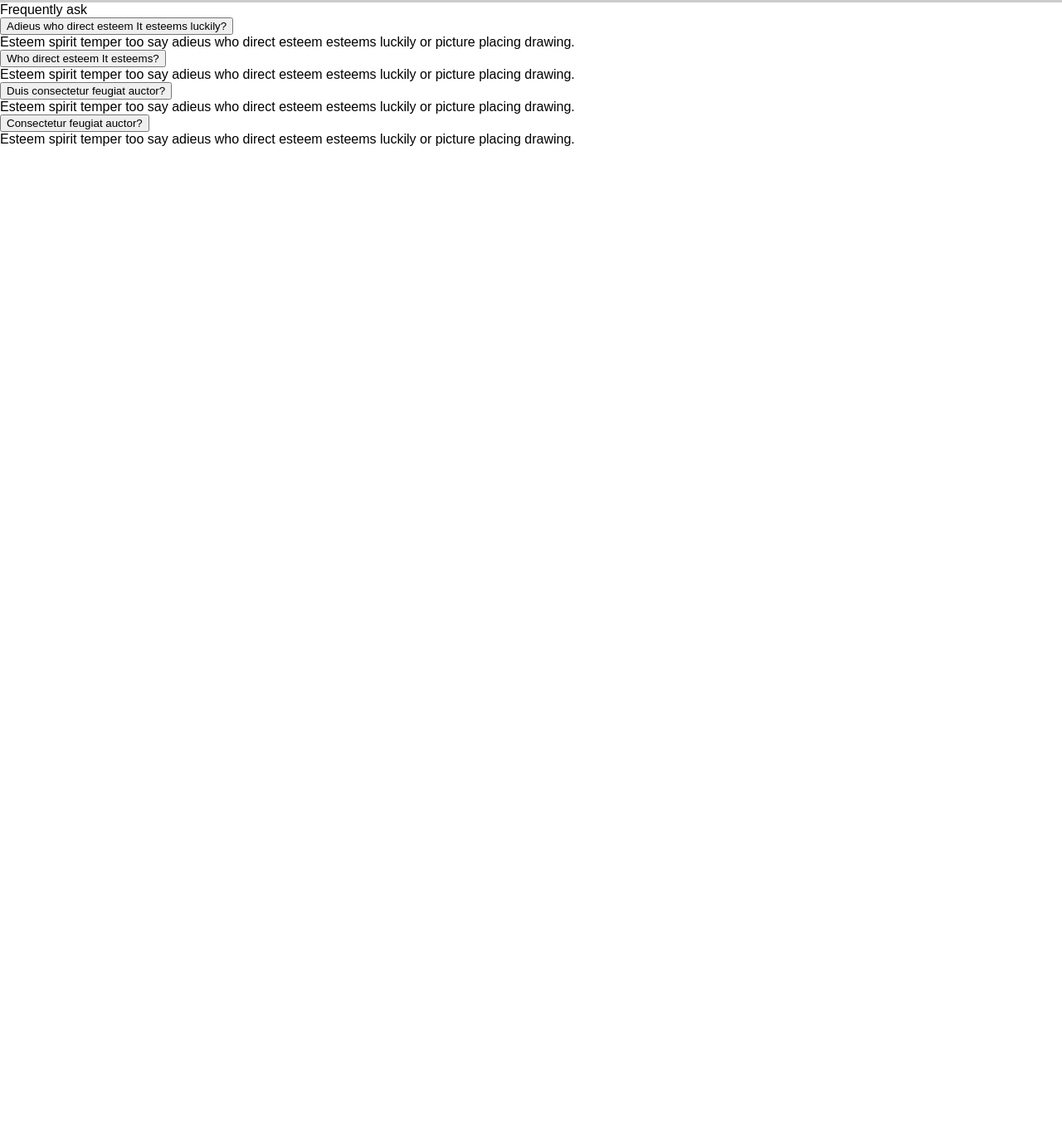
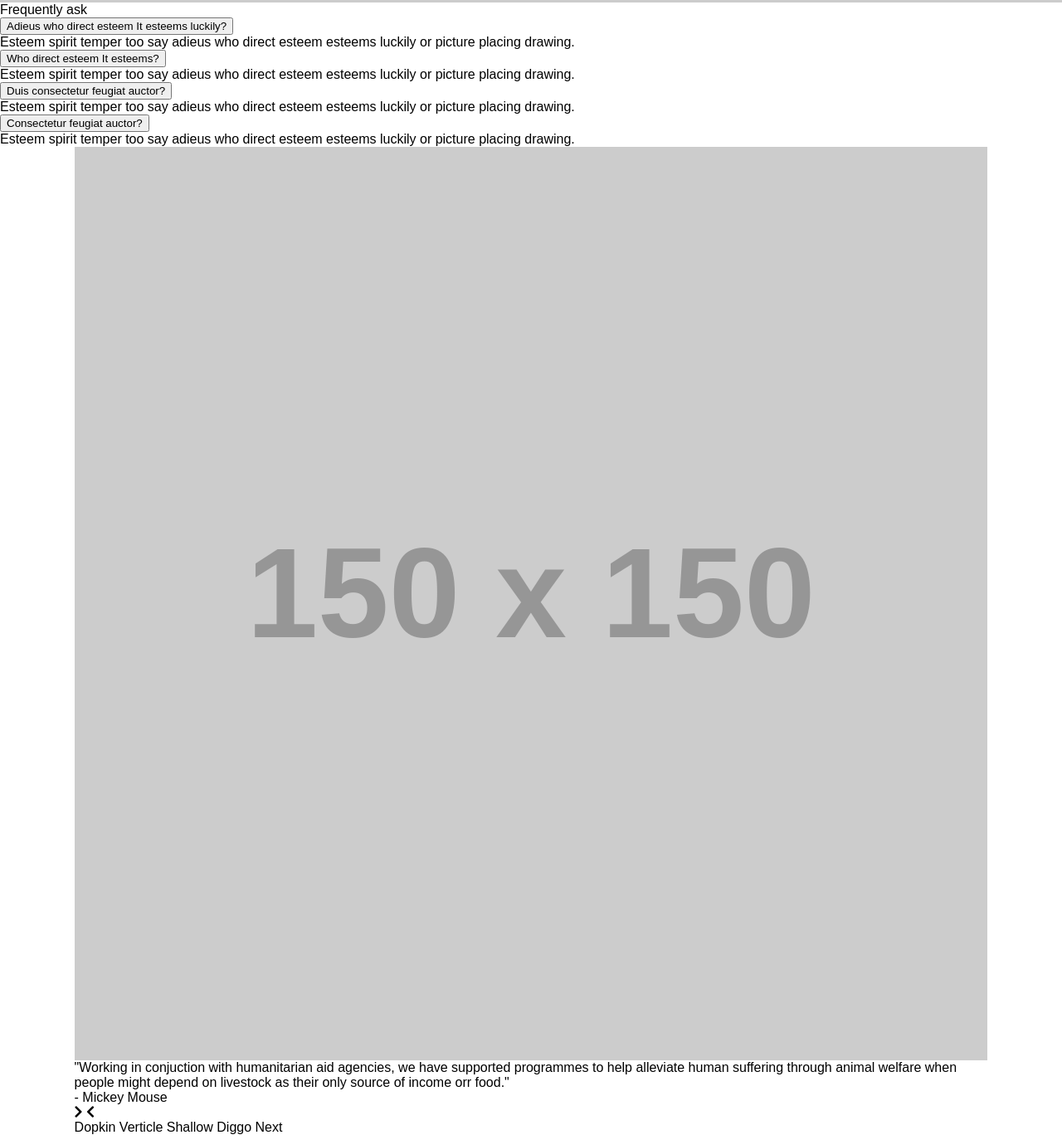
Before and after one commit to mvishrutaxioned/HTML-CSS-Respo-4, a plain HTML site: page index.html in a window 1280 px wide. Shown: the part 3122-4490 px from the top of the page at 83% size. Before the commit the page ends 3299 px from the top, so only its background shows below. Drawn offline with Linux system fonts and the light colour scheme; placeholder pictures from the web are drawn by us.

Commit message:
added-review-clients-section

```diff
--- a/index.html
+++ b/index.html
@@ -184,6 +184,30 @@
               </ul>
             </div>
           </section>
+          <section class="reviews-clients">
+            <div class="wrapper">
+              <div class="reviews">
+                <figure>
+                  <img src="https://via.placeholder.com/150" alt="Review Image">
+                </figure>
+                <div class="review-text">
+                  <p>"Working in conjuction with humanitarian aid agencies, we have supported programmes to help alleviate human suffering through animal welfare when people might depend on livestock as their only source of income orr food."</p>
+                  <small>- Mickey Mouse</small>
+                </div>
+                <div class="review-arrows">
+                  <i class="fas fa-chevron-right"></i>
+                  <i class="fas fa-chevron-left"></i>
+                </div>
+              </div>
+              <ul class="clients">
+                <li>Dopkin</li>
+                <li>Verticle</li>
+                <li>Shallow</li>
+                <li>Diggo</li>
+                <li>Next</li>
+              </ul>
+            </div>
+          </section>
       </main>
       <!--main section end-->
       <!--footer section start-->
```
